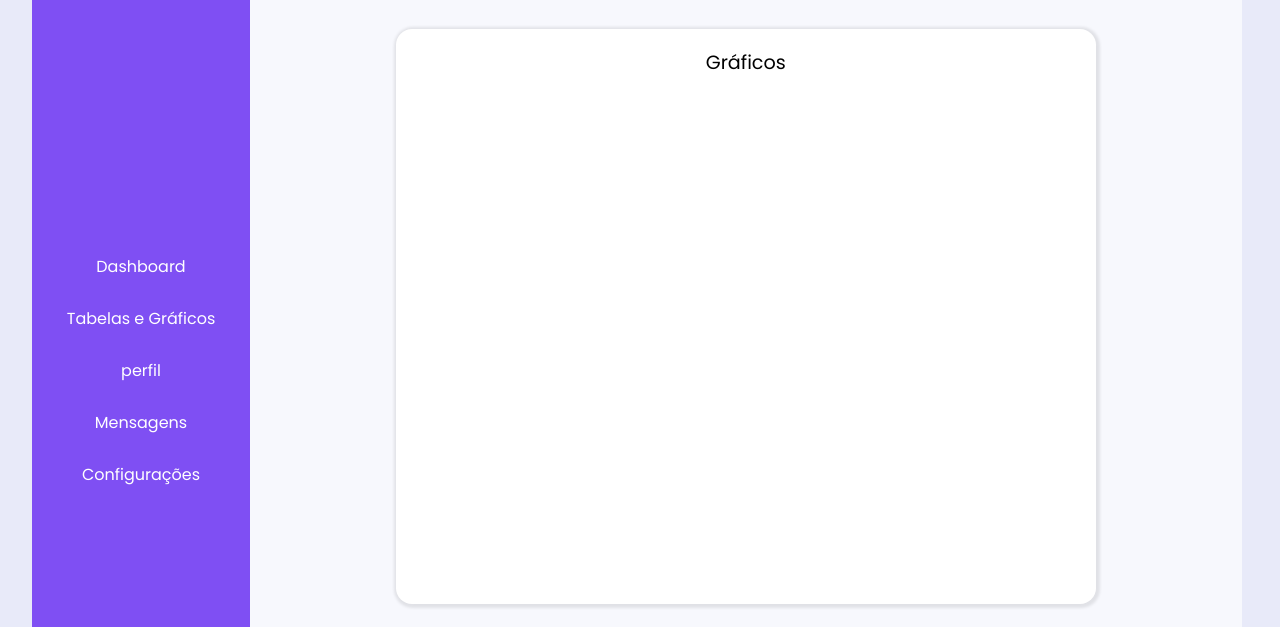
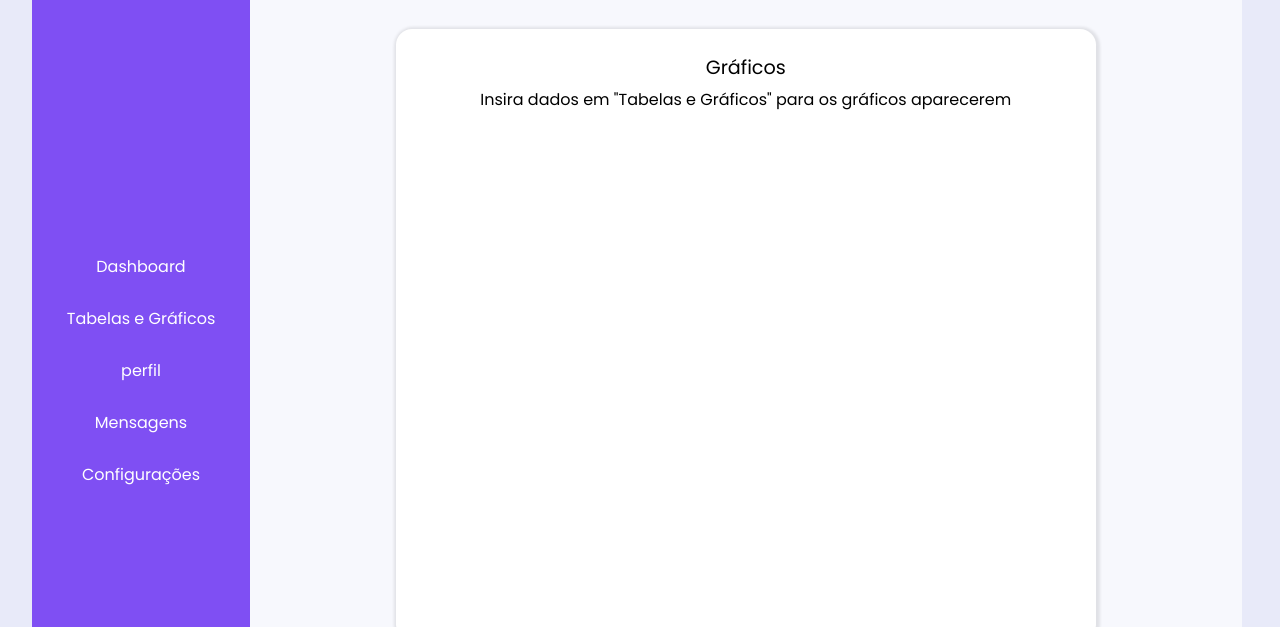
Before and after one commit to vitoriaberber/controle-gastos, a plain HTML site: page index.html in a window 1280 px wide. Shown: the part 137-764 px from the top of the page. Drawn offline with nearby package versions, Linux system fonts and the light colour scheme.

Commit message:
melhorando algumas funcionalidades

```diff
--- a/estilos/style.css
+++ b/estilos/style.css
@@ -96,7 +96,7 @@ body {
 }
 
 .principal__titulo,
-.resumo__titulo {
+.resumo__titulo, .graficos__titulo {
   font-size: 1.2rem;
   margin: 5px 0 15px 0;
 }
@@ -123,6 +123,7 @@ strong {
   box-shadow: 1px 1px 3px 3px rgba(0, 0, 0, 0.089);
   border-radius: 16px;
   transition: all 0.3s ease;
+  text-align: center;
 }
 
 .graficos__titulo {
--- a/scripts/dashboard.js
+++ b/scripts/dashboard.js
@@ -70,12 +70,20 @@ window.addEventListener('DOMContentLoaded', () => {
           }
         }
       });
-    } else{
+    }
+
+  if(!rendaSalva || !despesaSalva){
+    const mensagemNaoExiste = document.createElement('p');
+    mensagemNaoExiste.innerHTML = 'Insira dados em "Tabelas e Gráficos" para os gráficos aparecerem'
+    const grafico = document.querySelector('.principal__graficos');
+    const tituloGraficos = grafico.querySelector('h2');
+      if (tituloGraficos) {
+        grafico.insertBefore(mensagemNaoExiste, tituloGraficos.nextSibling);
+      }
 
   }
 
-  const rendasSalvas = JSON.parse(rendaObj);
-  const despesasSalvas = JSON.parse(despesaObj);
+  if (rendaSalva && despesaSalva) {
       const ctxBarras = document.getElementById('grafico-barras').getContext('2d');
       new Chart(ctxBarras, {
         type: 'bar',
@@ -83,7 +91,7 @@ window.addEventListener('DOMContentLoaded', () => {
           labels: ['Renda', 'Despesa'],
           datasets: [{
             label: 'Valor',
-          data: [parseFloat(rendasSalvas.total), parseFloat(despesasSalvas.total)],
+            data: [parseFloat(JSON.parse(rendaSalva).total), parseFloat(JSON.parse(despesaSalva).total)],
             backgroundColor: ['#7F4FF3', '#b398f1'],
           }]
         },
@@ -94,7 +102,7 @@ window.addEventListener('DOMContentLoaded', () => {
                 generateLabels: function(chart) {
                   return [{
                     text: 'Valor',
-                  fillStyle: 'transparent', // caixinha sem cor
+                    fillStyle: 'transparent',
                     strokeStyle: 'transparent',
                     lineWidth: 0
                   }];
@@ -109,6 +117,7 @@ window.addEventListener('DOMContentLoaded', () => {
       });
 
       const despesasPorCategoria = {};
+      const despesasSalvas = JSON.parse(despesaSalva);
       despesasSalvas.despesas.forEach(despesa => {
           if (despesasPorCategoria[despesa.catDespesa]) {
               despesasPorCategoria[despesa.catDespesa] += parseFloat(despesa.valorDespesa);
@@ -132,4 +141,5 @@ window.addEventListener('DOMContentLoaded', () => {
               }]
           }
       });
+    }
 });
--- a/scripts/tabelas-graficos.js
+++ b/scripts/tabelas-graficos.js
@@ -171,6 +171,7 @@ btnEnviar.addEventListener("click", (e) => {
       dataDespesa
     };
     todosValoresDespesa.push(novaDespesa);
+    alert('Dados Enviados com Sucesso!')
   }
 
   if (!formRenda.classList.contains("fieldset__renda-vazio")) {
```
Lines whose indentation alone changed are shown as unchanged.
